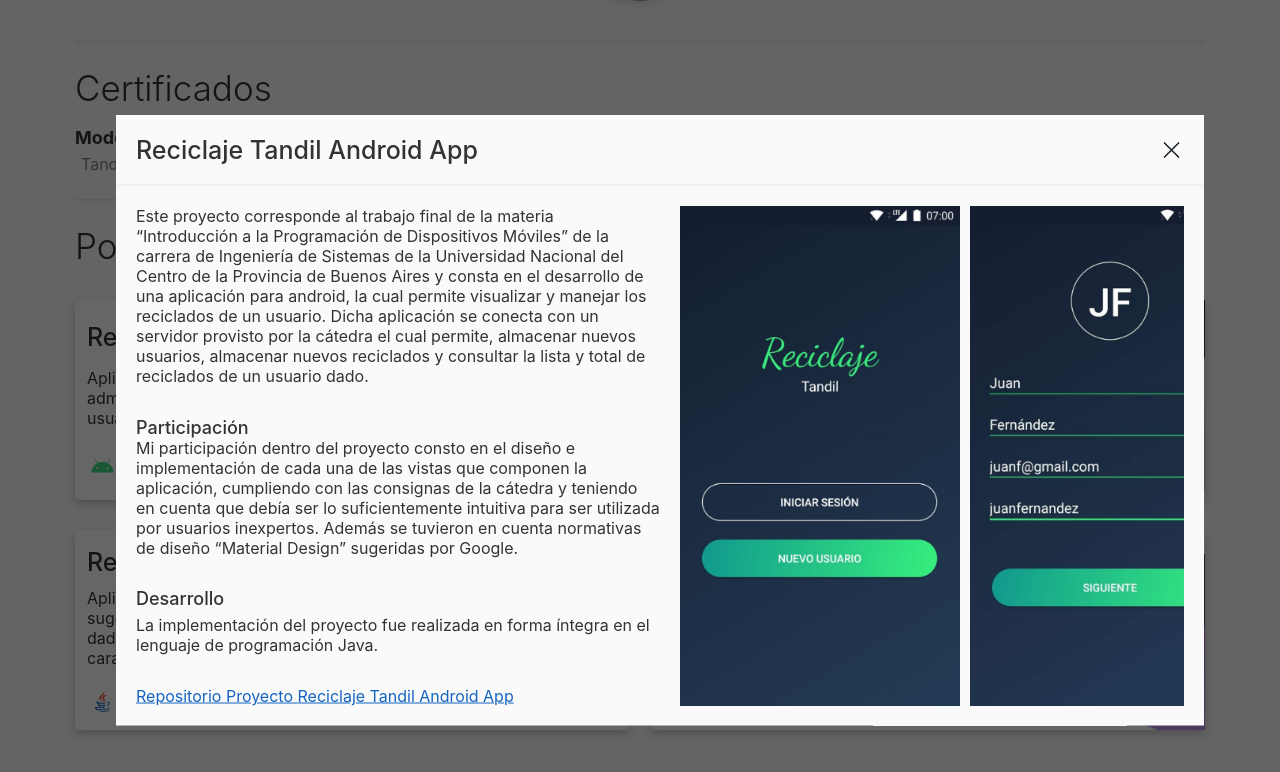
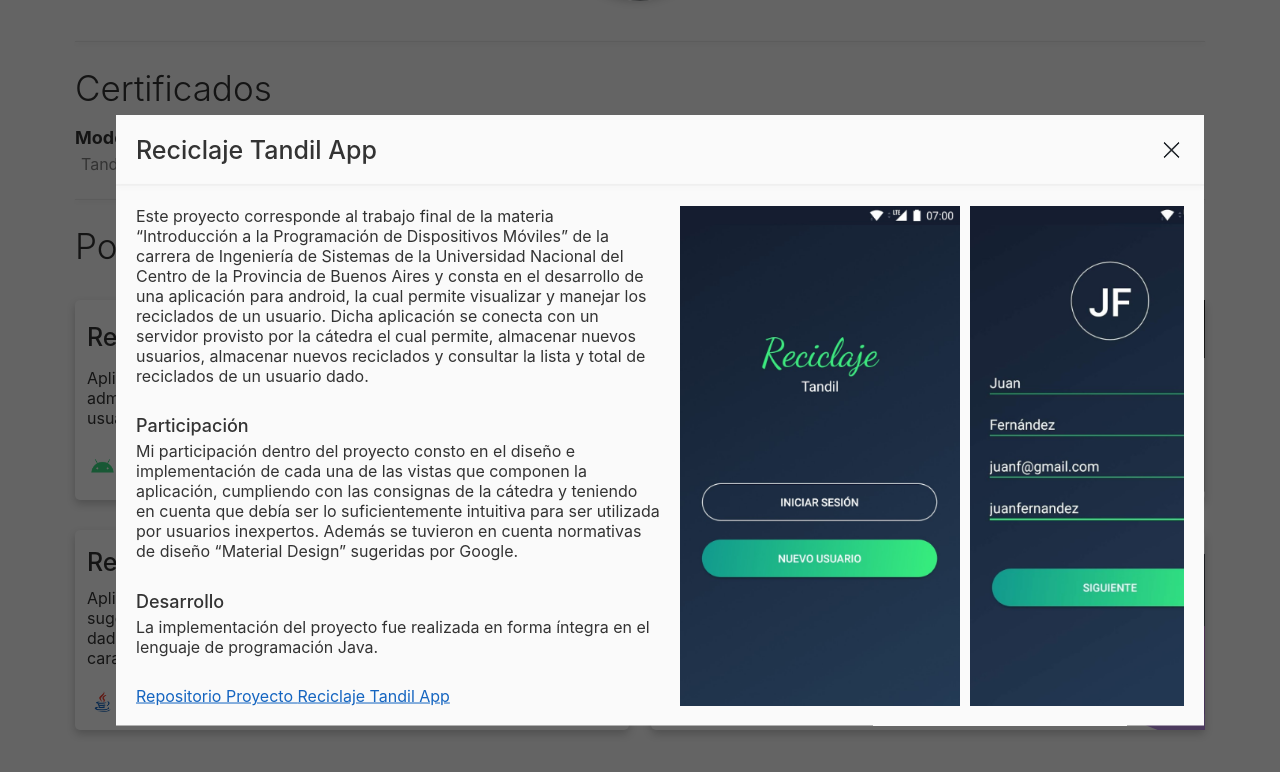
Before and after one commit to carreterosanti/Personal-Resume, a React (Create React App) app: page / in a window 1280 px wide. Both pictures are taken after a click on the element 351 px from the left and 1369 px from the top of the page. Shown: the part 969-1741 px from the top of the page. Built offline with nearby package versions, Linux system fonts and the light colour scheme.

Commit message:
Detalles CSS

```diff
--- a/src/components/InfoProyecto.js
+++ b/src/components/InfoProyecto.js
@@ -16,7 +16,7 @@
     <p className="none-top-margin">{element}</p>
   ));
   const parrafoPorElementoParticipacion = props.participacion.map(element => (
-    <p className="none-top-margin">{element}</p>
+    <p className="small-top-margin">{element}</p>
   ));
   const parrafoParticipacion =
     props.participacion.length > 0 ? (
--- a/src/components/components-style.css
+++ b/src/components/components-style.css
@@ -349,7 +349,7 @@
 }
 
 .small-top-margin {
-  margin-top: 6px;
+  margin-top: 5px;
 }
 
 .none-top-margin {
@@ -439,7 +439,7 @@
   .modal-content {
     position: fixed;
     max-height: 90vh;
-    width: 85vw;
+    width: 90vw;
     height: fit-content;
     top: 50%;
     left: 50%;
@@ -453,7 +453,7 @@
     display: flex;
     justify-content: space-between;
     align-items: center;
-    padding: 20px 20px 10px 20px;
+    padding: 20px 20px 20px 20px;
   }
 
   .h3-sub-titulo {
--- a/src/components/data-file.js
+++ b/src/components/data-file.js
@@ -271,7 +271,7 @@
 ];
 
 export const portfolioReciclajeTandil = {
-  titulo: "Reciclaje Tandil Android App",
+  titulo: "Reciclaje Tandil App",
   urlTecnologias: ["android-icon.png", "java-icon.png"],
   descripcion:
     "Aplicacion Android que permite visualizar y administrar los elementos reciclados de un usuario",
```
